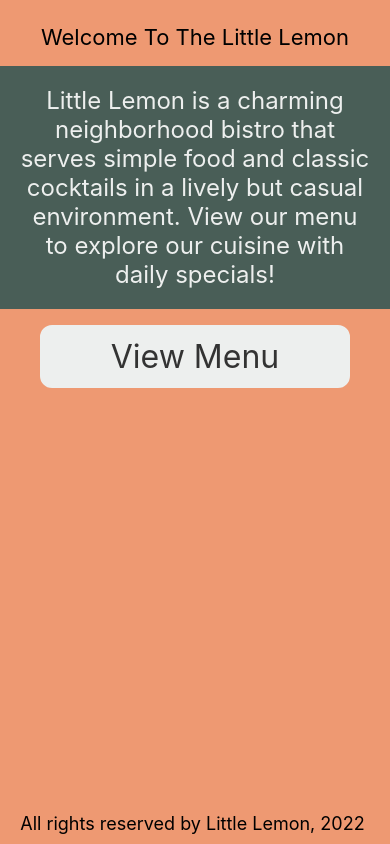
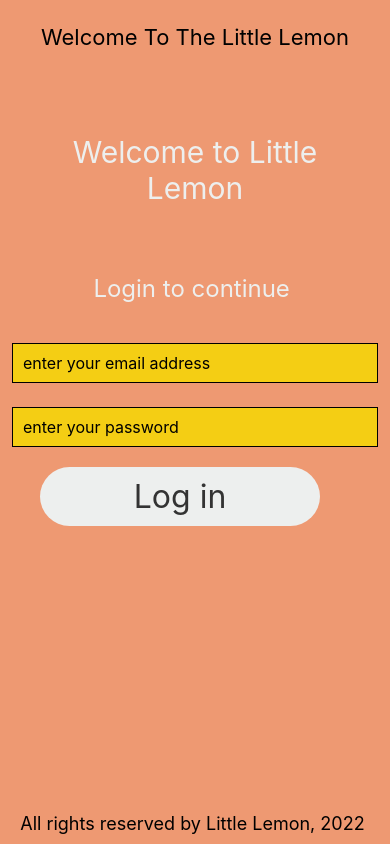
Before and after one commit to TabotCharlesBessong/CourseraReactNative, a React Native app in the folder little_lemon/: screen / in a window 390 px wide. Built offline with nearby package versions, Linux system fonts and the light colour scheme.

Commit message:
pressable assignement

```diff
--- a/little_lemon/App.js
+++ b/little_lemon/App.js
@@ -11,10 +11,10 @@
         <Header />
         {/* <Welcome /> */}
         {/* <MenuItem /> */}
-        <SectionLists />
+        {/* <SectionLists /> */}
         {/* <SectionA /> */}
         {/* <FeedbackForm/> */}
-        {/* <Login /> */}
+        <Login />
       </View>
       <View style={{ backgroundColor: "#EE9972" }}>
         <Footer />
--- a/little_lemon/screens/Login.jsx
+++ b/little_lemon/screens/Login.jsx
@@ -1,16 +1,20 @@
 import { useState } from "react";
-import { ScrollView, Text, StyleSheet, KeyboardAvoidingView, Platform, TextInput } from "react-native";
+import { ScrollView, Text, StyleSheet, KeyboardAvoidingView, Platform, TextInput, Pressable, View } from "react-native";
 
 const LoginScreen = () => {
   const [email,onChangeEmail] = useState("")
   const [password,onChangePassword] = useState("")
+  const [loggedIn, setLoggedIn] = useState(false)
   return (
     <KeyboardAvoidingView
-      style={[styles.container,{paddingTop:24}]}
+      style={[styles.container, { paddingTop: 24 }]}
       behavior={Platform.OS === "ios" ? "padding" : "height"}
     >
-      <ScrollView style={styles.container}>
+      <ScrollView contentContainerStyle={styles.container}>
         <Text style={styles.headerText}>Welcome to Little Lemon</Text>
+        {!loggedIn && (
+          <View>
+
           <Text style={styles.regularText}>Login to continue </Text>
           <TextInput
             style={styles.input}
@@ -27,6 +31,24 @@
             // keyboardType="email"
             secureTextEntry
           />
+          <Pressable
+            style={styles.button}
+            onPress={() => {
+              setLoggedIn(true);
+            }}
+          >
+            <Text style={styles.buttonText}>
+              Log in
+            </Text>
+          </Pressable>
+          </View>
+
+        )}
+        {loggedIn && (
+          <Text style={styles.headerText} >
+            You are logged in
+          </Text>
+        )}
       </ScrollView>
     </KeyboardAvoidingView>
   );
@@ -36,6 +58,7 @@
   container: {
     flex: 1,
     paddingTop: 12,
+    // alignItems: 'center',
   },
   headerText: {
     padding: 40,
@@ -59,6 +82,24 @@
     borderColor: "EDEFEE",
     backgroundColor: "#F4CE14",
   },
+  buttonText: {
+    color: "#333333",
+    textAlign: "center",
+    fontSize: 32,
+  },
+  button: {
+    fontSize: 22,
+    padding: 10,
+    marginVertical: 8,
+    margin: 40,
+    backgroundColor: "#EDEFEE",
+    borderColor: "#EDEFEE",
+    borderWidth: 0,
+    borderRadius: 36,
+    paddingHorizontal: 4,
+    width: 280,
+    // backgroundColor: "#EE9972",
+  },
 });
 
 export default LoginScreen
```
Lines whose indentation alone changed are shown as unchanged.
